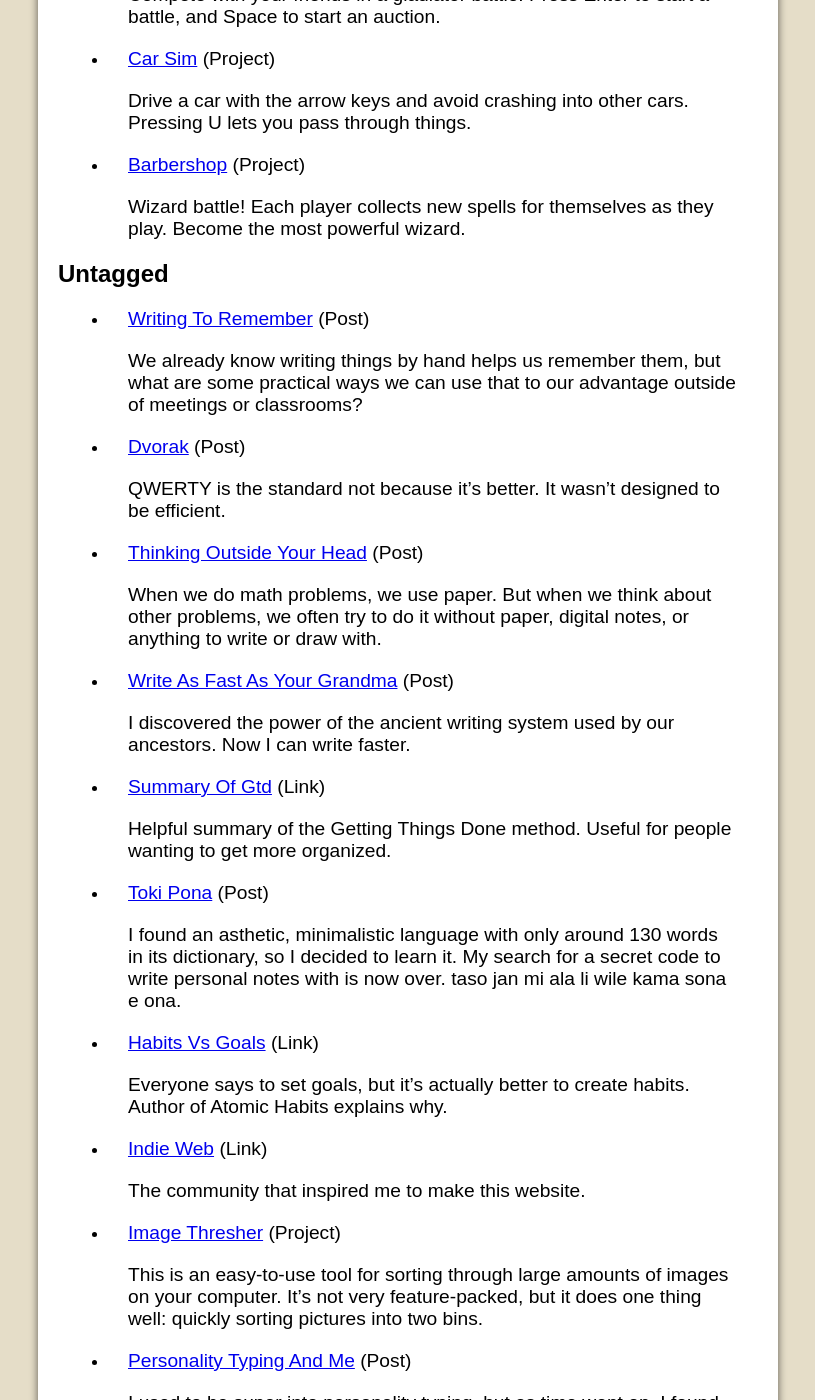
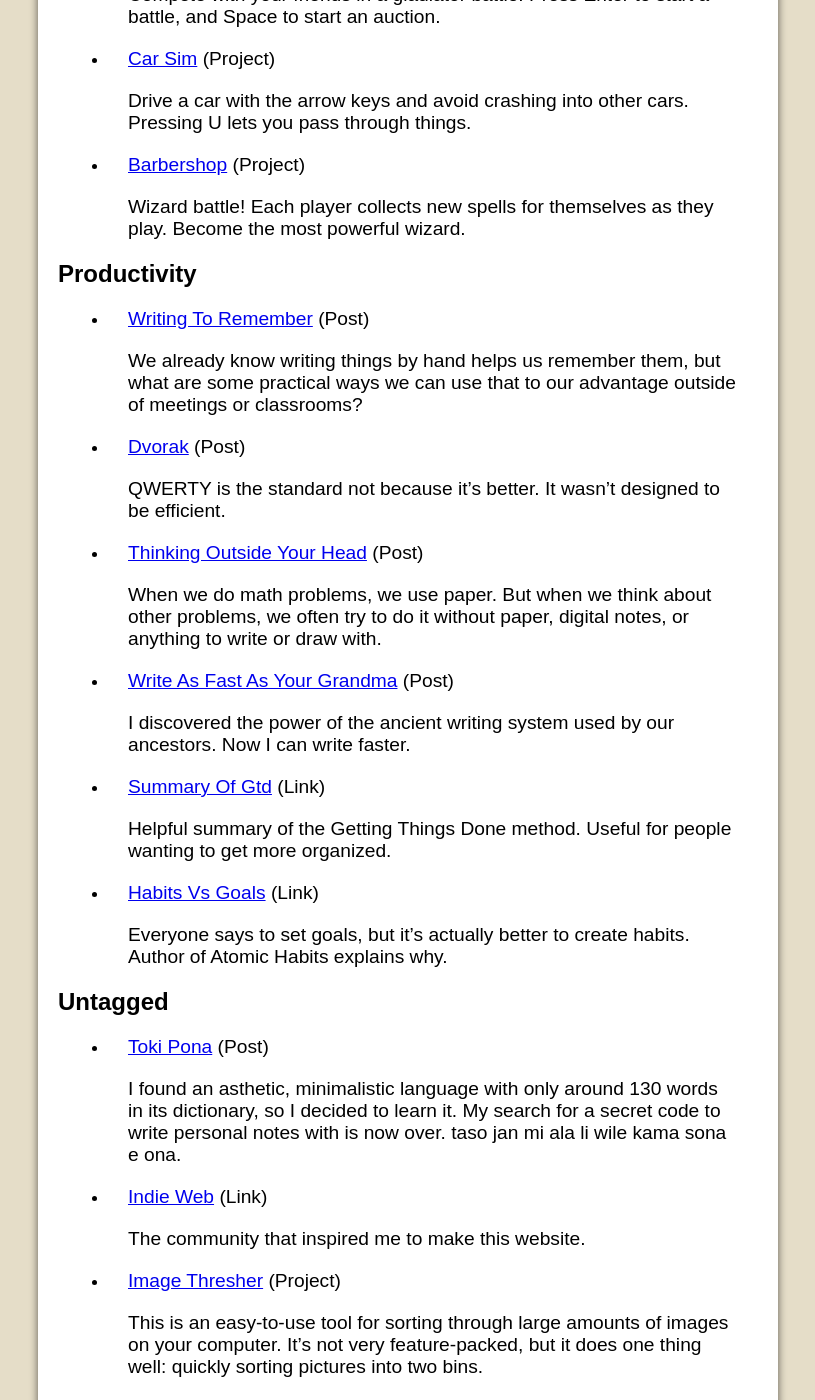
Before and after one commit to thomasm1248/thomasm1248.github.io, a Jekyll site: the page built from tags.html, in a window 1280 px wide and 1400 px high, scrolled down 1943 px. Shown: the whole window, without its empty margins (232-1047 px from the left). Built offline with Jekyll 4.4.1, drawn with Linux system fonts in a browser that asks for light colours; a script that is not in the unit is left out.

Commit message:
Add Productivity tag

```diff
--- a/Post/_posts/2024-09-23-Write-As-Fast-As-Your-Grandma.md
+++ b/Post/_posts/2024-09-23-Write-As-Fast-As-Your-Grandma.md
@@ -1,5 +1,6 @@
 ---
 layout: post
+tags: Productivity
 ---
 
 I discovered the power of the ancient writing system used by our ancestors. Now I can write faster.
--- a/Post/_posts/2024-10-01-Thinking-Outside-Your-Head.md
+++ b/Post/_posts/2024-10-01-Thinking-Outside-Your-Head.md
@@ -1,5 +1,6 @@
 ---
 layout: post
+tags: Productivity
 ---
 
 When we do math problems, we use paper. But when we think about other problems, we often try to do it without paper, digital notes, or anything to write or draw with.
--- a/Post/_posts/2024-10-02-Dvorak.md
+++ b/Post/_posts/2024-10-02-Dvorak.md
@@ -1,5 +1,6 @@
 ---
 layout: post
+tags: Productivity
 ---
 
 QWERTY is the standard not because it's better. It wasn't designed to be efficient.
--- a/Post/_posts/2024-10-02-Writing-To-Remember.md
+++ b/Post/_posts/2024-10-02-Writing-To-Remember.md
@@ -1,5 +1,6 @@
 ---
 layout: post
+tags: Productivity
 ---
 
 We already know writing things by hand helps us remember them, but what are some practical ways we can use that to our advantage outside of meetings or classrooms?
```
Also changed, not shown: Link/_posts/2024-09-20-Habits-vs-Goals.md (+1 -0 lines), Link/_posts/2024-09-23-Summary-of-GTD.md (+1 -0 lines).
